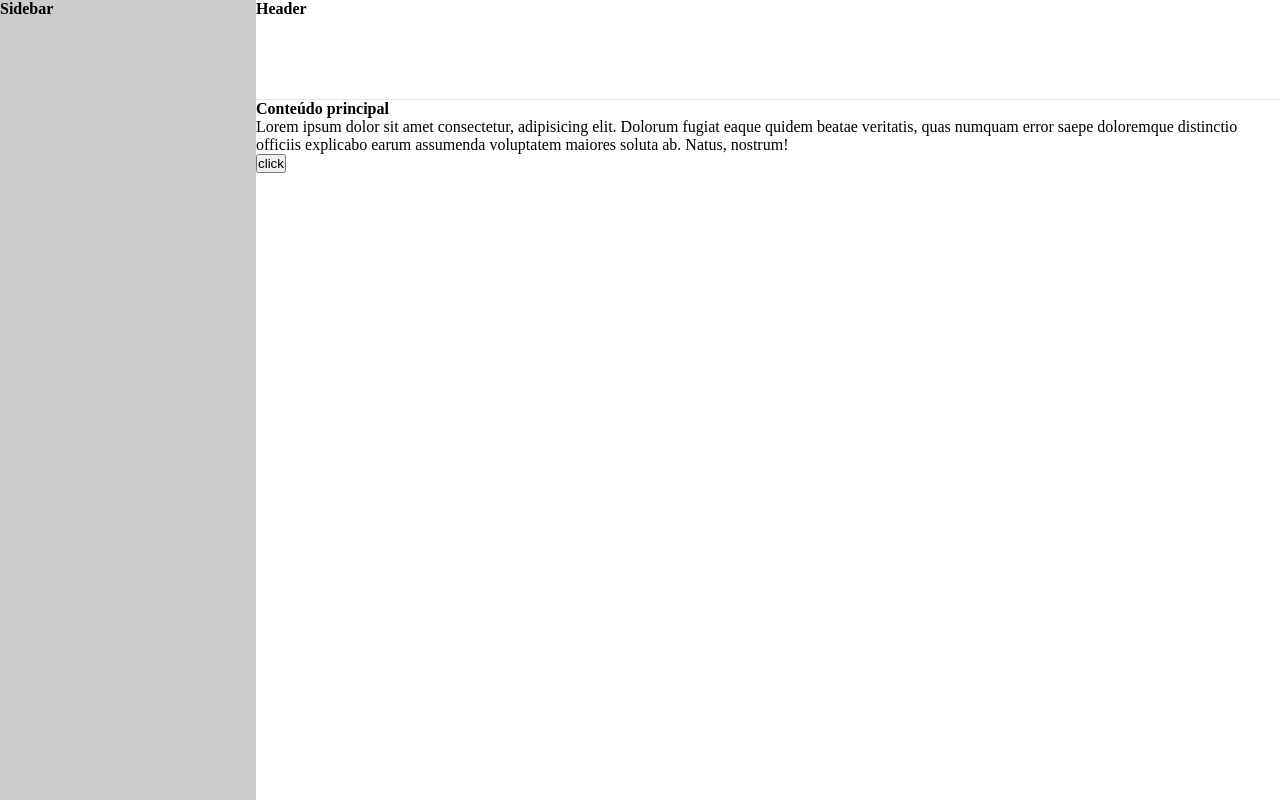
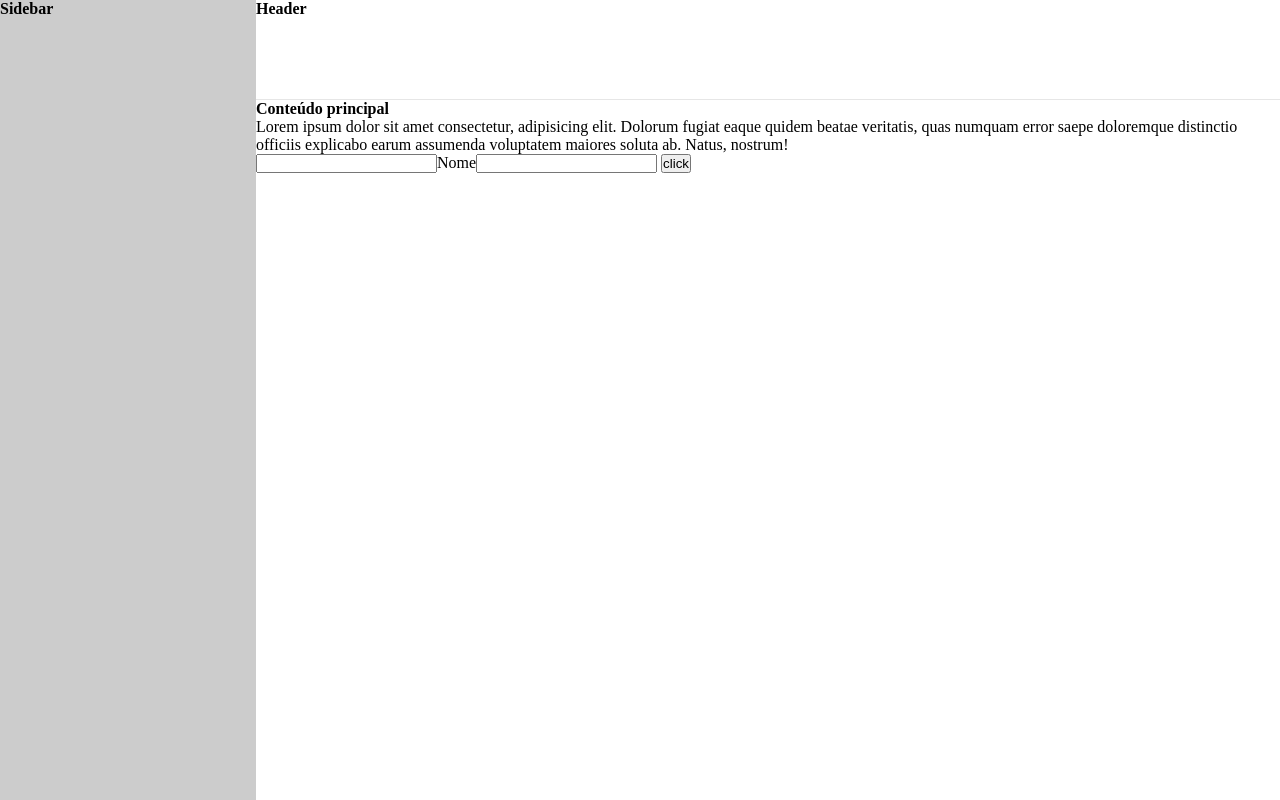
Before and after one commit to LuisFleck/Sistemas-Gerenciamento, a plain HTML site: page index.html in a window 1280 px wide. Drawn offline with Linux system fonts and the light colour scheme.

Commit message:
Update index.html

```diff
--- a/index.html
+++ b/index.html
@@ -22,6 +22,7 @@
                 quas numquam error saepe doloremque distinctio officiis explicabo earum assumenda voluptatem maiores
                 soluta ab. Natus, nostrum!
             </p>
+            <input><label>Nome<input/></label>
             <button>click</button>
         </main>
     </section>
```
